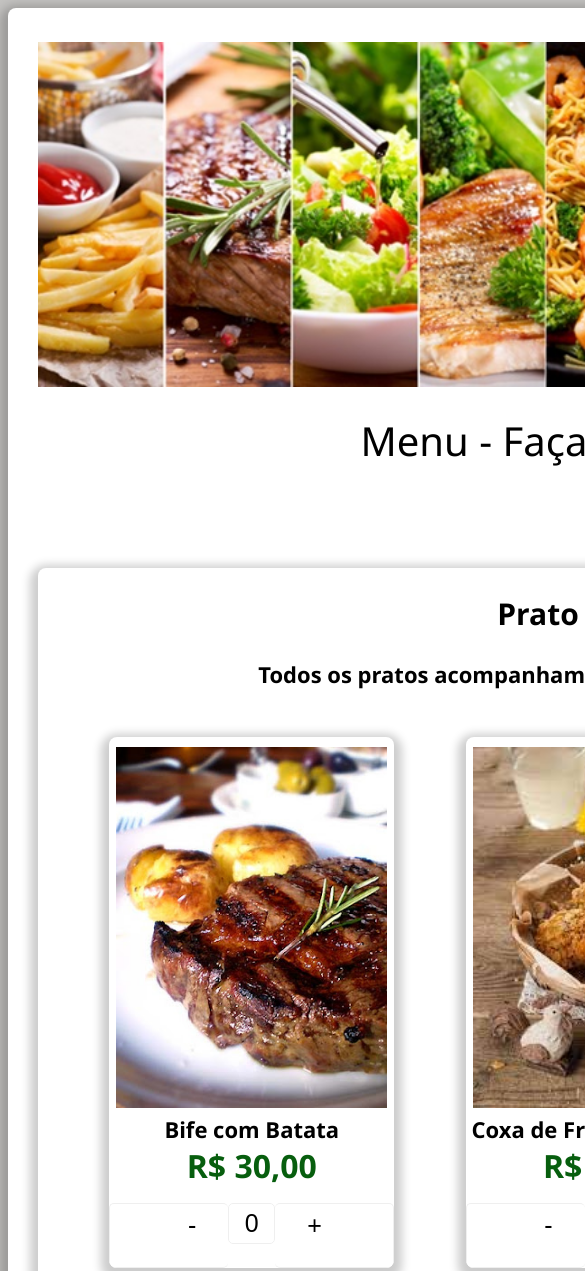
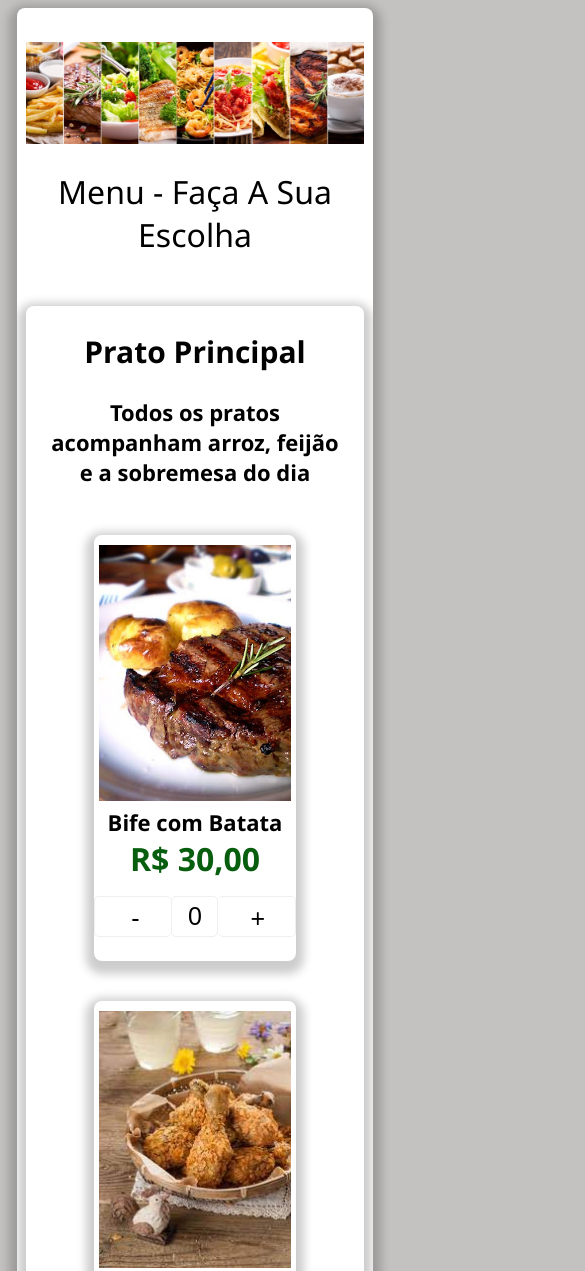
Before and after one commit to MichaelDouglasLima/bootcamp-devjr-modulo3-menu, a plain HTML site: page index.html in a window 390 px wide. Shown: the top 1271 px of the page, 585 px wide, since content can reach past the window. Drawn offline with Linux system fonts and the light colour scheme.

Commit message:
closes #8 - Responsividade Adicionada

```diff
--- a/css/quantity.css
+++ b/css/quantity.css
@@ -33,7 +33,8 @@
 
 .quantity.buttons_added .minus,
 .quantity.buttons_added .plus {
-    padding: 7px 10px 56px;
+    padding: 7px 10px 8px;
+    margin-bottom: 24px;
     height: 41px;
     background-color: #ffffff;
     border: 1px solid #efefef;
--- a/css/style.css
+++ b/css/style.css
@@ -92,6 +92,7 @@ img {
 .pedido {
     text-align: left;
     padding-left: 40px;
+    padding-right: 40px;
     padding-bottom: 32px;
 }
 
@@ -113,6 +114,38 @@ h1 {
     margin-bottom: 100px;
 }
 
+@media screen and (max-width: 1220px) {
+    .flex-container {
+        flex-direction: column;
+        align-items: center;
+    }
+
+    .container-principal {
+        width: 95%;
+        padding-bottom: 64px;
+    }
+
+    .container-prato {
+        width: 60%;
+    }
+
+    .pedido {
+        padding-left: 16px;
+        padding-right: 16px;
+    }
+
+    h1 {
+        font-size: 32px;
+        margin-bottom: 50px;
+    }
+
+    h3 {
+        padding-left: 16px;
+        padding-right: 16px;
+    }
+
+}
+
 /*
 Resolvi trocar esta <div> por um <h1> Estilizado
 .header-title {
```
